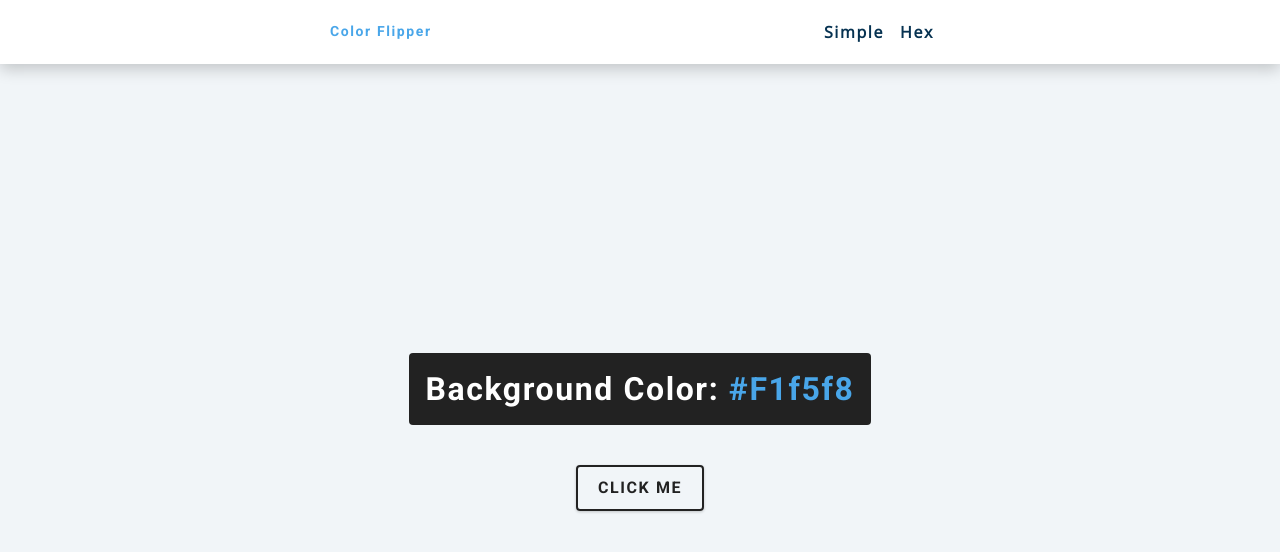
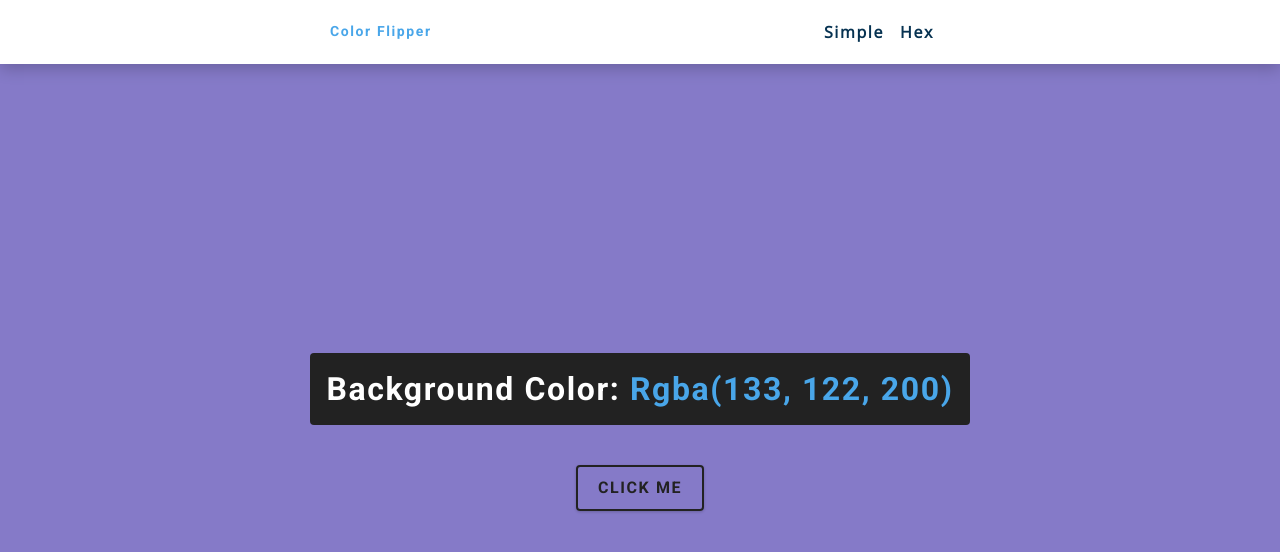
Before and after one commit to fradevgb/color-flipper, a plain HTML site: page index.html in a window 1280 px wide. Both pictures are taken after a click on the button "CLICK ME". Drawn offline with nearby package versions, Linux system fonts and the light colour scheme.

Commit message:
Implement button of event clic on selected

```diff
--- a/index.html
+++ b/index.html
@@ -31,5 +31,6 @@
       </div>
     </main>
     <!--end of  main -->
+    <script src="./js/app.js"></script>
   </body>
 </html>
--- a/js/app.js
+++ b/js/app.js
@@ -0,0 +1,9 @@
+const colors  = ['green', 'red', 'rgba(133, 122, 200)', '#f15025'];
+const btn = document.getElementById('btn');
+const color = document.querySelector('.color');
+
+btn.addEventListener('click', () => {
+  const randomNumber = 2;
+  document.body.style.backgroundColor = colors[randomNumber];
+  color.textContent = colors[randomNumber];
+})
```
